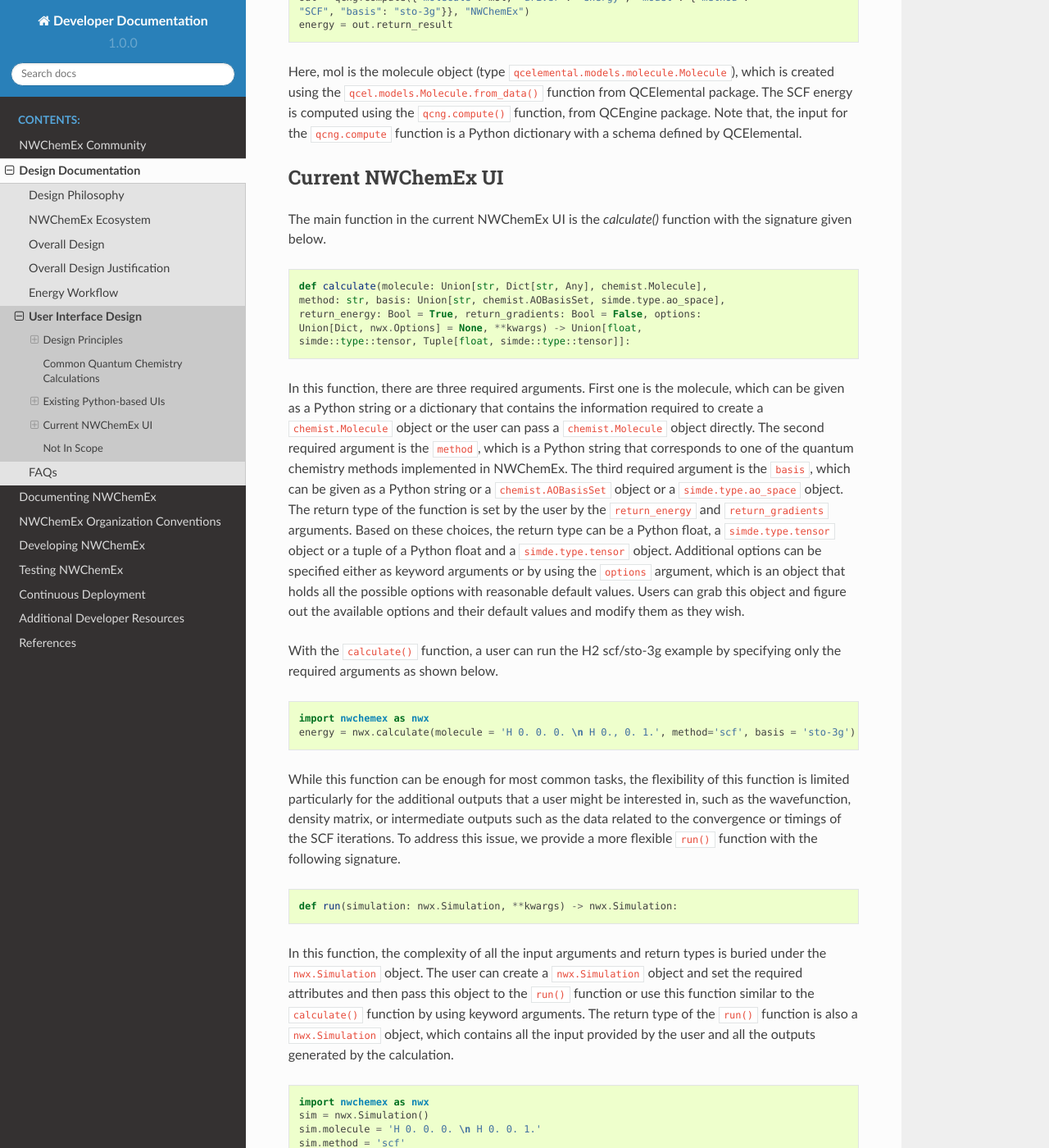
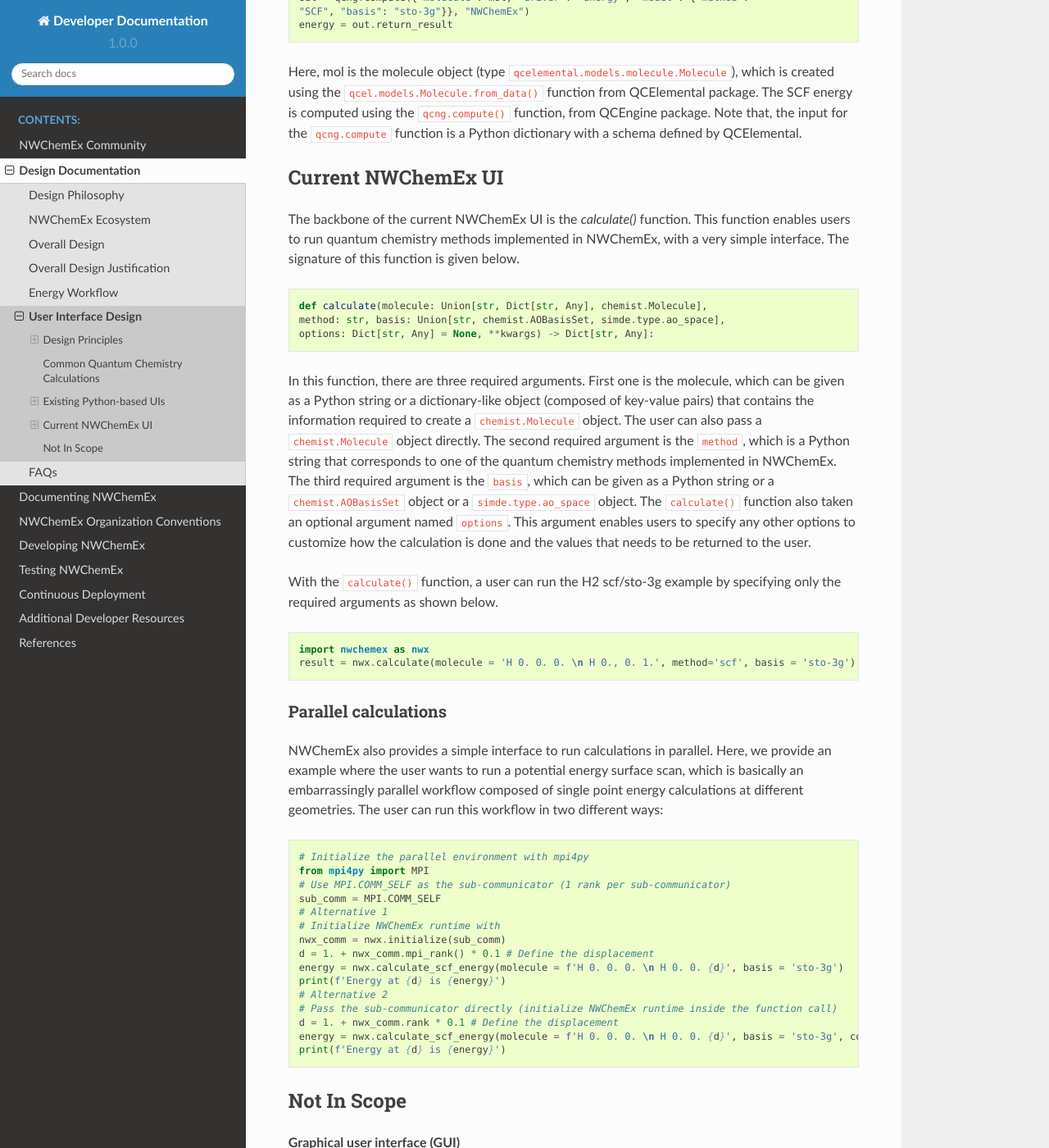
Before and after one commit to NWChemEx/.github, a Sphinx documentation site: the page built from docs/source/design/ui_design.rst, in a window 1280 px wide and 1400 px high, scrolled down 4940 px. Shown: the whole window at 82% size. Built offline with Sphinx 7.4.7 and the Read the Docs theme 2.0.0, drawn with Linux system fonts in a browser that asks for light colours; some of the changed text lies outside the part shown.

Commit message:
Use dictionary-like return for calculate().
Remove run function.

```diff
--- a/docs/source/design/ui_design.rst
+++ b/docs/source/design/ui_design.rst
@@ -255,33 +255,28 @@
 Current NWChemEx UI
 ********************
 
-The main function in the current NWChemEx UI is the `calculate()` function with
-the signature given below.
+The backbone of the current NWChemEx UI is the `calculate()` function. This
+function enables users to run quantum chemistry methods implemented in NWChemEx,
+with a very simple interface. The signature of this function is given below.
 
 .. code-block:: python
 
     def calculate(molecule: Union[str, Dict[str, Any], chemist.Molecule],
     method: str, basis: Union[str, chemist.AOBasisSet, simde.type.ao_space],
-    return_energy: Bool = True, return_gradients: Bool = False, options:
-    Union[Dict, nwx.Options] = None, **kwargs) -> Union[float,
-    simde::type::tensor, Tuple[float, simde::type::tensor]]:
+    options: Dict[str, Any] = None, **kwargs) -> Dict[str, Any]:
 
 In this function, there are three required arguments. First one is the molecule,
-which can be given as a Python string or a dictionary that contains the
-information required to create a ``chemist.Molecule`` object or the user can
-pass a ``chemist.Molecule`` object directly. The second required argument is the
-``method``, which is a Python string that corresponds to one of the quantum
-chemistry methods implemented in NWChemEx. The third required argument is the
-``basis``, which can be given as a Python string or a ``chemist.AOBasisSet``
-object or a ``simde.type.ao_space`` object. The return type of the function is
-set by the user by the ``return_energy`` and ``return_gradients`` arguments.
-Based on these choices, the return type can be a Python float, a
-``simde.type.tensor`` object or a tuple of a Python float and a
-``simde.type.tensor`` object. Additional options can be specified either as
-keyword arguments or by using the ``options`` argument, which is an object that
-holds all the possible options with reasonable default values. Users can
-grab this object and figure out the available options and their default values
-and modify them as they wish.
+which can be given as a Python string or a dictionary-like object (composed of
+key-value pairs) that contains the information required to create a
+``chemist.Molecule`` object. The user can also pass a ``chemist.Molecule`` object
+directly. The second required argument is the ``method``, which is a Python
+string that corresponds to one of the quantum chemistry methods implemented in
+NWChemEx. The third required argument is the ``basis``, which can be given as a
+Python string or a ``chemist.AOBasisSet`` object or a ``simde.type.ao_space``
+object. The ``calculate()`` function also taken an optional argument named
+``options``. This argument enables users to specify any other options to
+customize how the calculation is done and the values that needs to be returned
+to the user.
 
 With the ``calculate()`` function, a user can run the H2 scf/sto-3g example by
 specifying only the required arguments as shown below.
@@ -289,51 +284,8 @@
 .. code-block:: python
 
     import nwchemex as nwx
-    energy = nwx.calculate(molecule = 'H 0. 0. 0. \n H 0., 0. 1.', method='scf', basis = 'sto-3g')
+    result = nwx.calculate(molecule = 'H 0. 0. 0. \n H 0., 0. 1.', method='scf', basis = 'sto-3g')
 
-While this function can be enough for most common tasks, the flexibility of this
-function is limited particularly for the additional outputs that a user might be
-interested in, such as the wavefunction, density matrix, or intermediate outputs
-such as the data related to the convergence or timings of the SCF iterations. To
-address this issue, we provide a more flexible ``run()`` function with the
-following signature.
-
-.. code-block:: python
-
-    def run(simulation: nwx.Simulation, **kwargs) -> nwx.Simulation:
-
-In this function, the complexity of all the input arguments and return types is
-buried under the ``nwx.Simulation`` object. The user can create a
-``nwx.Simulation`` object and set the required attributes and then pass this
-object to the ``run()`` function or use this function similar to the
-``calculate()`` function by using keyword arguments. The return type of the
-``run()`` function is also a ``nwx.Simulation`` object, which contains all the
-input provided by the user and all the outputs generated by the calculation.
-
-.. code-block:: python
-
-    import nwchemex as nwx
-    sim = nwx.Simulation()
-    sim.molecule = 'H 0. 0. 0. \n H 0. 0. 1.'
-    sim.method = 'scf'
-    sim.basis = 'sto-3g'
-    sim.return_gradients = True
-    sim.return_wavefunction = True
-    sim = nwx.run(sim)
-    energy = sim.energy
-    gradients = sim.gradients
-    wavefunction = sim.wavefunction
-
-Alternatively with keyword arguments:
-.. code-block:: python
-
-    import nwchemex as nwx
-    sim = nwx.run(nwx.Simulation(), molecule = 'H 0. 0. 0. \n H 0. 0. 1.',
-    method='scf', basis = 'sto-3g', return_gradients = True, return_wavefunction
-    = True)
-
-For the scenarios where the user needs even more flexibility, we recommend using
-PluginPlay API directly.
 
 Parallel calculations
 =====================
```
